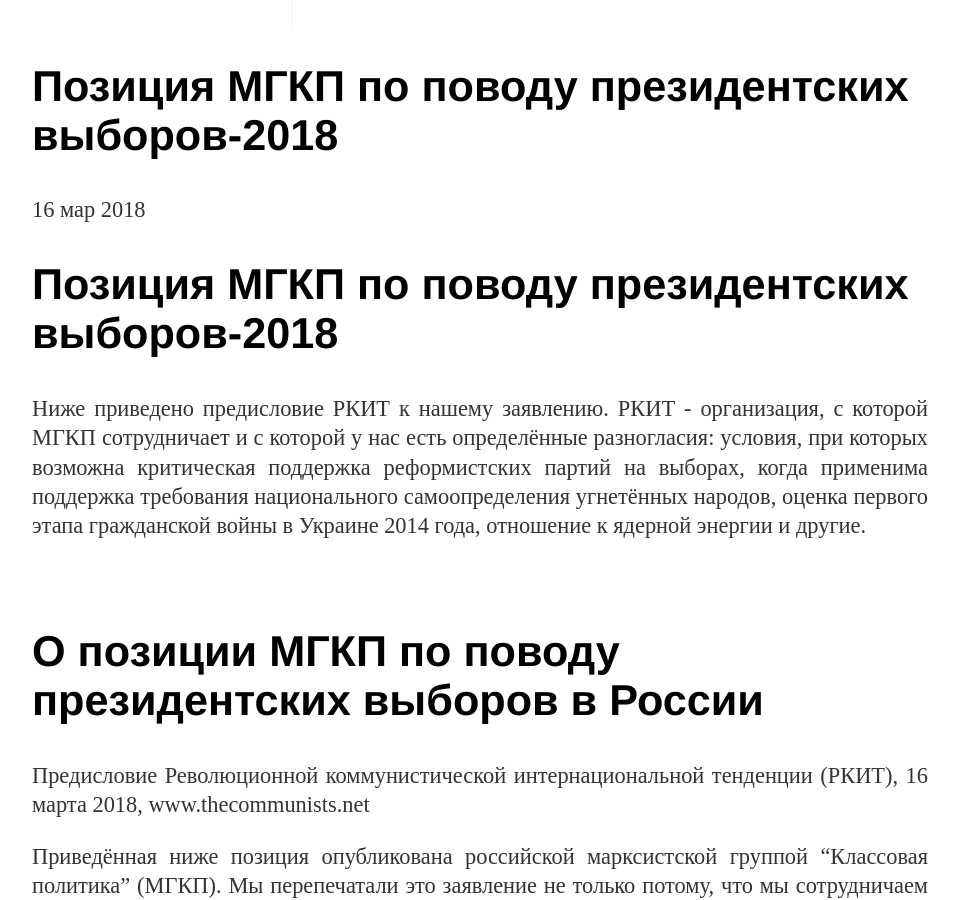
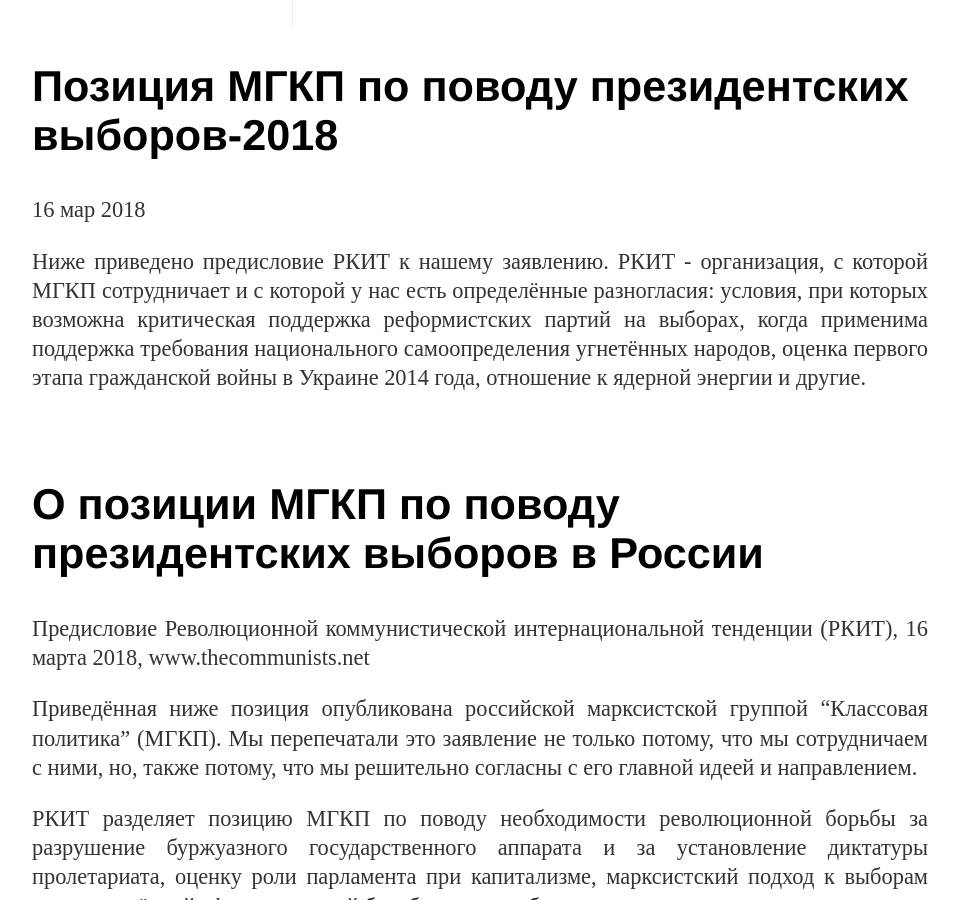
Before and after one commit to mgkp/mgkp.github.io, a Jekyll site: the page built from blog/_posts/2018-03-16-elections.md, in a window 1280 px wide and 900 px high, scrolled down 527 px. Shown: the whole window, without its empty margins (160-1119 px from the left). Built offline with Jekyll 4.4.1, drawn with Linux system fonts in a browser that asks for light colours.

Commit message:
header fixed

```diff
--- a/blog/_posts/2018-03-16-elections.md
+++ b/blog/_posts/2018-03-16-elections.md
@@ -5,8 +5,6 @@
 title: 'Позиция МГКП по поводу президентских выборов-2018'
 author: МГКП
 ---
-
-## Позиция МГКП по поводу президентских выборов-2018
 
 Ниже приведено предисловие РКИТ к нашему заявлению. РКИТ - организация, с которой МГКП сотрудничает и с которой у нас есть определённые разногласия: условия, при которых возможна критическая поддержка реформистских партий на выборах, когда применима поддержка требования национального самоопределения угнетённых народов, оценка первого этапа гражданской войны в Украине 2014 года, отношение к ядерной энергии и другие.
 
```
